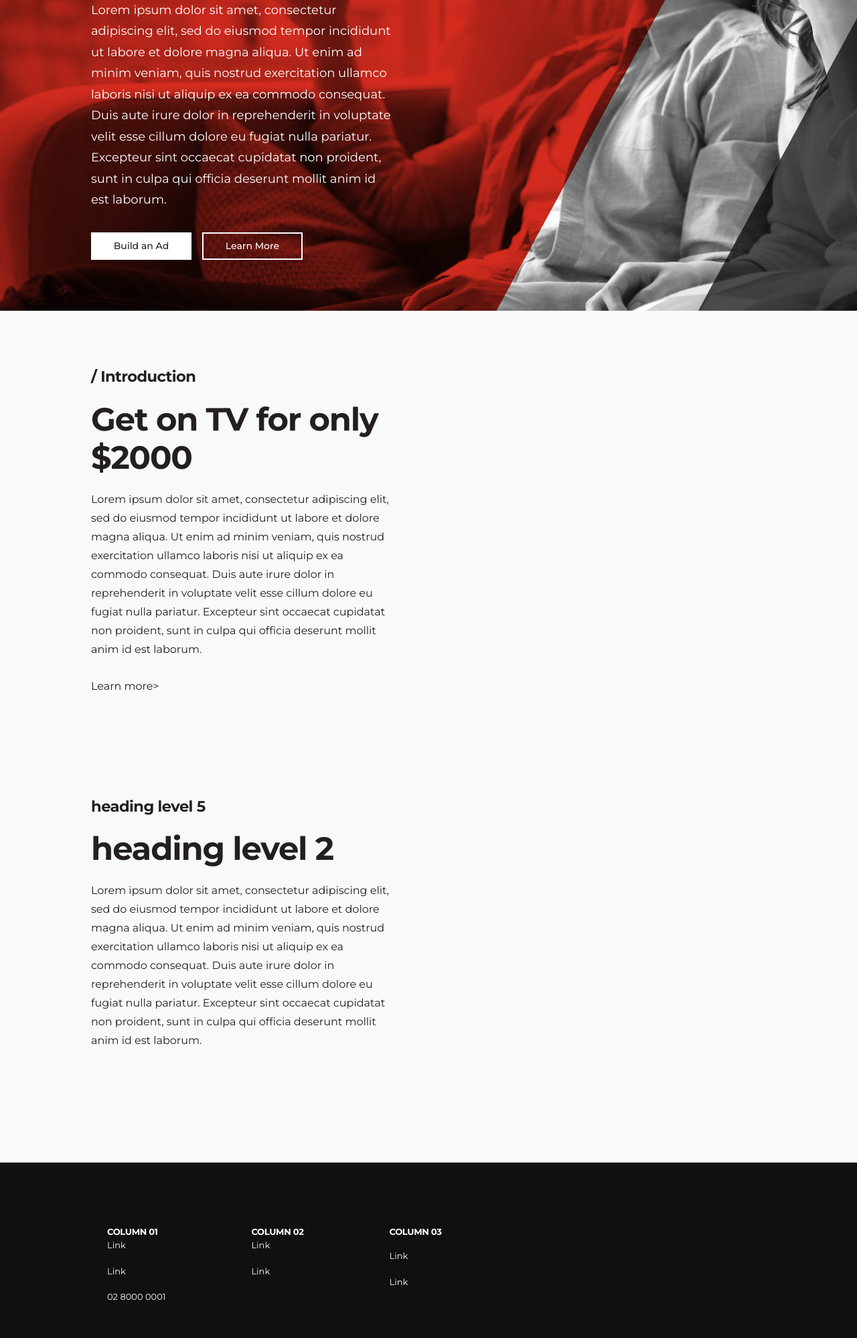
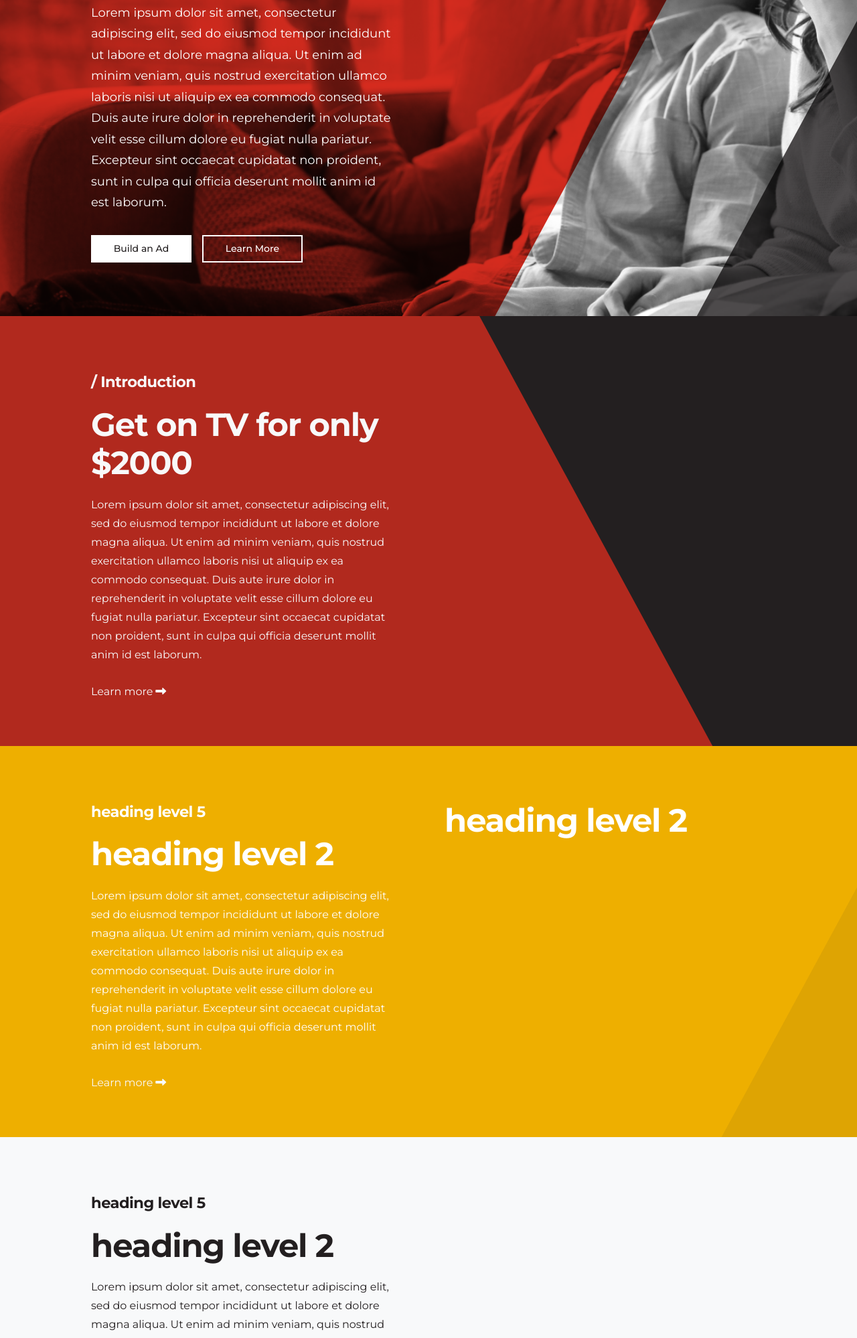
Before and after one commit to 40ftslinky/primetimeforgrowth, a plain HTML site: page landing.html in a window 1280 px wide. Shown: the part 336-2334 px from the top of the page at 67% size. Drawn offline with nearby package versions, Linux system fonts and the light colour scheme.

Commit message:
updates (may break section on adbuilder

```diff
--- a/css/buttons.css
+++ b/css/buttons.css
@@ -52,7 +52,6 @@
 }
 
 .button:hover {
-
     border-radius: 0px;
 }
 
@@ -107,12 +106,36 @@
     margin-left: -0.5em;
 }
 .arrow_btn::after {
-    content: ">";
+    font-family: "Font Awesome 5 Free"; font-weight: 900;
+    content: " \f30b";
+    color: inherit;
+}
+.arrow_white_btn::after:hover {
+    color: var(--theme-black);
 }
 .arrow_btn:hover {
     background-color: rgba(var(--theme-black-rgb),0.01);
+    background-color: transparent;
     color: var(--theme-black);
     /* border-color: rgba(var(--theme-black-rgb),0.3); */
+}
+.arrow_white_btn {
+    background-color: transparent;
+    color: var(--theme-light);
+    border-color: rgba(var(--theme-black-rgb),0.0);
+    margin-left: -0.5em;
+}
+.arrow_white_btn::after {
+    font-family: "Font Awesome 5 Free"; font-weight: 900;
+    content: " \f30b";
+    color: var(--theme-light);
+}
+.arrow_white_btn::after:hover {
+    color: rgba(var(--theme-light-rgb),0.8);
+}
+.arrow_white_btn:hover {
+    background-color: transparent;
+    color: rgba(var(--theme-light-rgb),0.8);
 }
 
 /* ------------------- */
--- a/css/colours.css
+++ b/css/colours.css
@@ -63,4 +63,18 @@
 }
 .white_bg {
     background-color: white;
+    color: var(--theme-dark);
 }
+
+.dark {
+    color: var(--theme-dark);
+}
+.dark_bg {
+    background-color: var(--theme-dark);
+    color: var(--theme-light);
+}
+
+.secondary_bg {
+    background-color: var(--secondary);
+    color: var(--white);
+}
--- a/css/landing.css
+++ b/css/landing.css
@@ -5,7 +5,7 @@
 }
 
 .hero, .img_overlay {
-    height: 100vh;
+    height: 101vh;
     width: 100vw;
     padding-top: var(--header-height);
     display: flex;
@@ -13,6 +13,22 @@
     justify-content: center;
     overflow: hidden;
     flex-wrap: wrap;
+}
+.section {
+    position: relative;
+}
+.section_bg_inner {
+    height: 100%;
+    width: 100vw;
+    position: absolute;
+    top:0;
+    left:0;
+    z-index: 0;
+    display: flex;
+    flex-direction: column;
+    justify-content: center;
+    flex-wrap: wrap;
+    /* overflow: hidden; */
 }
 
 .landing {
@@ -26,8 +42,7 @@
     position: relative;
 }
 @media screen and ( max-width: 1080px ){
-    .hero {
-
+    .hero  {
         position: relative;
         display: flex;
         flex-direction: column;
@@ -45,14 +60,26 @@
     max-width: 90vw;
 }
 @media screen and ( max-width: 1080px ){
-    .hero section {
+    .hero section  {
         position: relative;
     }
 }
 
-[class*='slide'].overlay {
+
+/* ------------------------------------------ */
+/* sliding sections */
+/* ------------------------------------------ */
+
+
+[class*='slide'] {
+    -webkit-transition: all .25s ease-out;
+    -moz-transition: all .25s ease-out;
+    -o-transition: all .25s ease-out;
+    transition: all .25s ease-out;
+}
+
+[class*='slide'] {
     position: absolute;
-
     background-repeat: no-repeat;
     background-position: center right;
     background-size: cover;
@@ -60,11 +87,11 @@
     width: 100vw;
     overflow: hidden;
 }
-[class*='slide'].overlay[class*='right'] {
+[class*='slide'][class*='right'] {
     background-position: center left;
 }
 @media screen and ( max-width: 1080px ){
-    [class*='slide'].overlay {
+    [class*='slide'] {
         min-height: 100%;
     }
 }
@@ -73,24 +100,27 @@
     z-index: 11;
     right: 10%;
     background-image: url(../img/red_slide.svg);
-    /* filter:opacity(60%) saturate(2) contrast(2) brightness(.8); */
     mix-blend-mode: multiply;
-    -webkit-transition: all .25s ease-out;
-    -moz-transition: all .25s ease-out;
-    -o-transition: all .25s ease-out;
-    transition: all .25s ease-out;
 }
-
+.slide-in_left-down {
+    z-index: 11;
+    right: 13.5%;
+    background-image: url(../img/red_slide_down.svg);
+    mix-blend-mode:overlay;
+    opacity: 0.8;
+}
 .slide-in_right {
     z-index: 22;
     left: 75%;
     background-image: url(../img/black_slide.svg);
-    /* filter:opacity(60%) saturate(2) contrast(2) brightness(.8); */
     mix-blend-mode: multiply;
-    -webkit-transition: all .25s ease-out;
-    -moz-transition: all .25s ease-out;
-    -o-transition: all .25s ease-out;
-    transition: all .25s ease-out;
+}
+.slide-in_right-down {
+    z-index: 22;
+    left: 75%;
+    background-image: url(../img/black_slide.svg);
+    mix-blend-mode: overlay;
+    opacity: 0.1;
 }
 @media screen and ( max-width: 1080px ){
     .slide-in_left {
--- a/css/structure.css
+++ b/css/structure.css
@@ -20,48 +20,31 @@
 
 body { background: var(--theme-light); }
 
-/* ----------------------------- TEST ----------------------------- */
-/**
-* WRAPPER
-* Sets a max width, adds a consistent gutter and horizontally
-* centers the contents
-*/
-.body_wrapper {
-    width: 90vw;
-    width: clamp(16rem, 90vw, 70rem);
-    margin-left: auto;
-    margin-right: auto;
-    padding-left: 1.5rem;
-    padding-right: 1.5rem;
-    position: relative;
-}
-/* ----------------------------- end TEST ----------------------------- */
-
-/*
-.col_01  {
-    --col-num: 1;
-    width: calc(var(--column-width) * var(--col-num) + (var(--gutter) * (var(--col-num) - 1 )));
-} */
-
-/* .col_04  {
-    --col-num: 4;
-    width: calc((1200 / 12) * var(--col-num) + (var(--gutter) * (var(--col-num) - 1 ) - 4rem));
-} */
-
 main {
     /* padding-top: var(--header-height); */
 }
 
 .section {
-    padding: 5% 0;
+
+    overflow: hidden;
+}
+.section:first-of-type {
+    /* padding-top: var(--header-height); */
 }
 @media (min-width:48em) and (max-width:52em){
     .section {
-        padding: 5%;
+        /* padding: 5%; */
+    }
+}
+@media screen and ( max-width: 1080px ){
+    .section {
+        position: relative;
     }
 }
 
 .column_wrap {
+    position: relative;
+    padding: 5% 0;
     display: flex;
     justify-content: center;
     gap: 3rem;
@@ -110,3 +93,33 @@ main {
     margin-top: calc( (2.414rem * 1.2) + (0.94em * 2) + 0.4em);
     /* (h5 size * line-height) + margin-top & -bottom + h2 margin-top */
 }
+
+
+
+/* ----------------------------- TEST ----------------------------- */
+/**
+* WRAPPER
+* Sets a max width, adds a consistent gutter and horizontally
+* centers the contents
+*/
+.body_wrapper {
+    width: 90vw;
+    width: clamp(16rem, 90vw, 70rem);
+    margin-left: auto;
+    margin-right: auto;
+    padding-left: 1.5rem;
+    padding-right: 1.5rem;
+    position: relative;
+}
+/* ----------------------------- end TEST ----------------------------- */
+
+/*
+.col_01  {
+    --col-num: 1;
+    width: calc(var(--column-width) * var(--col-num) + (var(--gutter) * (var(--col-num) - 1 )));
+} */
+
+/* .col_04  {
+    --col-num: 4;
+    width: calc((1200 / 12) * var(--col-num) + (var(--gutter) * (var(--col-num) - 1 ) - 4rem));
+} */
--- a/landing.html
+++ b/landing.html
@@ -16,9 +16,9 @@
         <link rel="stylesheet" href="./css/styles.css">
 
         <link rel="stylesheet" href="https://unpkg.com/aos@next/dist/aos.css" />
-
+        <script src="https://kit.fontawesome.com/08e8c4f6cf.js" crossorigin="anonymous"></script>
     </head>
-    <body>
+    <body class="home">
         <!--[if lt IE 7]>
             <p class="browsehappy">You are using an <strong>outdated</strong> browser. Please <a href="#">upgrade your browser</a> to improve your experience.</p>
         <![endif]-->
@@ -64,15 +64,15 @@
 <!-- hero section -->
 <div class="landing hero">
     <!-- <div class="img_overlay"></div> -->
-    <div class="slide-in_left overlay aos-item" data-aos="slide-right" data-aos-mirror="true"></div>
-    <div class="slide-in_right overlay" data-aos="slide-left" data-aos-delay="500" data-aos-mirror="true"></div>
+    <div class="slide-in_left  aos-item" data-aos="slide-right" data-aos-mirror="true"></div>
+    <div class="slide-in_right " data-aos="slide-left" data-aos-delay="500" data-aos-mirror="true"></div>
             <!-- <img src="./img/red_slide.svg" alt=""> -->
 
     <section class="section">
         <div class="column_wrap">
             <div class="column_50">
                 <div class="text_wrap">
-                <h5 class="pre-title white">Ad Building for everyone</h5>
+                <h5 class="pre-title white">/ Ad Building for everyone</h5>
                 <h2  class="white">Prime Time for Growth</h2>
                 <p class="large white">Lorem ipsum dolor sit amet, consectetur adipiscing elit, sed do eiusmod tempor incididunt ut labore et dolore magna aliqua. Ut enim ad minim veniam, quis nostrud exercitation ullamco laboris nisi ut aliquip ex ea commodo consequat. Duis aute irure dolor in reprehenderit in voluptate velit esse cillum dolore eu fugiat nulla pariatur. Excepteur sint occaecat cupidatat non proident, sunt in culpa qui officia deserunt mollit anim id est laborum.</p>
                 <div class="button_wrap_left">
@@ -93,7 +93,13 @@
 <!--  -->
 <!--  -->
 <!-- second section -->
-        <section class="section">
+
+    <section class="section dark_bg">
+        <div class="section_bg_inner">
+            <div class="slide-in_left-down  aos-item" data-aos="slide-right" data-aos-mirror="true"></div>
+            <!-- <div class="slide-in_right-down " data-aos="slide-left" ></div> -->
+        </div>
+
         <div class="column_wrap">
             <div class="column_50">
                 <div class="text_wrap">
@@ -101,7 +107,7 @@
                     <h2>Get on TV for only $2000</h2>
                     <p class="normal">Lorem ipsum dolor sit amet, consectetur adipiscing elit, sed do eiusmod tempor incididunt ut labore et dolore magna aliqua. Ut enim ad minim veniam, quis nostrud exercitation ullamco laboris nisi ut aliquip ex ea commodo consequat. Duis aute irure dolor in reprehenderit in voluptate velit esse cillum dolore eu fugiat nulla pariatur. Excepteur sint occaecat cupidatat non proident, sunt in culpa qui officia deserunt mollit anim id est laborum.</p>
                     <div class="button_wrap-left">
-                        <button class="arrow_btn">Learn more</button>
+                        <button class="arrow_white_btn ">Learn more</button>
                     </div>
                 </div>
             </div>
@@ -109,8 +115,35 @@
 
             </div>
         </div>
+
     </section>
+</div>
 
+<!--  -->
+<!--  -->
+<!--  -->
+<!-- third section -->
+<section class="section secondary_bg">
+    <div class="section_bg_inner">
+        <div class="slide-in_right-down  aos-item" data-aos="slide-left"  data-aos-mirror="true"></div>
+    </div>
+
+    <div class="column_wrap">
+        <div class="column_50">
+        <div class="text_wrap">
+            <h5 class="pre-title">heading level 5</h5>
+            <h2>heading level 2</h2>
+            <p class="normal">Lorem ipsum dolor sit amet, consectetur adipiscing elit, sed do eiusmod tempor incididunt ut labore et dolore magna aliqua. Ut enim ad minim veniam, quis nostrud exercitation ullamco laboris nisi ut aliquip ex ea commodo consequat. Duis aute irure dolor in reprehenderit in voluptate velit esse cillum dolore eu fugiat nulla pariatur. Excepteur sint occaecat cupidatat non proident, sunt in culpa qui officia deserunt mollit anim id est laborum.</p>
+            <div class="button_wrap-left">
+                <button class="arrow_white_btn ">Learn more</button>
+            </div>
+        </div>
+        </div>
+        <div class="column_50">
+            <h2>heading level 2</h2>
+        </div>
+    </div>
+</section>
 <!--  -->
 <!--  -->
 <!--  -->
@@ -122,7 +155,9 @@
             <h5 class="pre-title">heading level 5</h5>
             <h2>heading level 2</h2>
             <p class="normal">Lorem ipsum dolor sit amet, consectetur adipiscing elit, sed do eiusmod tempor incididunt ut labore et dolore magna aliqua. Ut enim ad minim veniam, quis nostrud exercitation ullamco laboris nisi ut aliquip ex ea commodo consequat. Duis aute irure dolor in reprehenderit in voluptate velit esse cillum dolore eu fugiat nulla pariatur. Excepteur sint occaecat cupidatat non proident, sunt in culpa qui officia deserunt mollit anim id est laborum.</p>
-
+            <div class="button_wrap-left">
+                <button class="arrow_btn ">Learn more</button>
+            </div>
         </div>
         </div>
         <div class="column_50">
```
Also changed, not shown: adbuilder.html (indentation only), img/red_slide_down.svg (added), 2 other files. Lines whose indentation alone changed are shown as unchanged.
